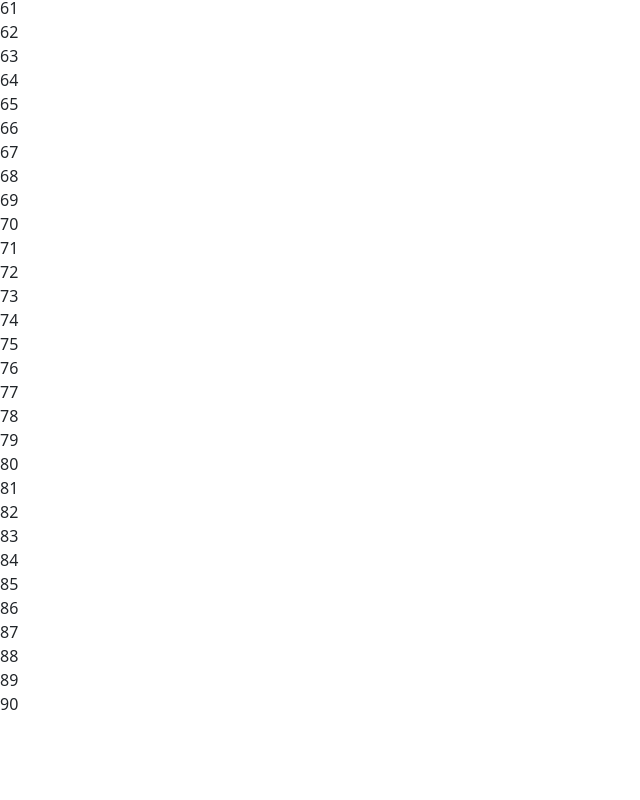
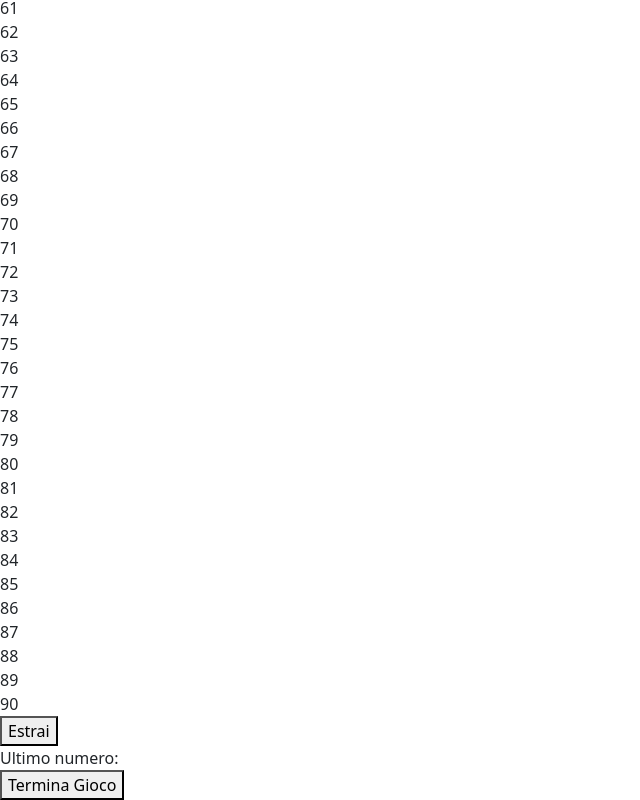
Before and after one commit to matteovecchio04/web-tombola, a React (Vite) app: page / in a window 1280 px wide. Shown: the part 1444-2244 px from the top of the page, without its empty margins (0-640 px from the left). Before the commit the page ends 2160 px from the top, so only its background shows below. Built offline with nearby package versions, Linux system fonts and the light colour scheme.

Commit message:
add game over and extract buttons on screen

```diff
--- a/src/App.jsx
+++ b/src/App.jsx
@@ -28,6 +28,7 @@ export default function Tombola() {
 
   const [gameOver, setGameOver] = useState(false)
 
+
   return (
     <>
       {numbers.map((number) => {
@@ -46,6 +47,18 @@ export default function Tombola() {
           </div>
         )
       })}
+
+      <button onClick={extractNumber}>
+        Estrai
+      </button>
+
+      <div>
+        Ultimo numero: {lastExtracted}
+      </div>
+
+      <button onClick={() => setGameOver(true)}>
+        Termina Gioco
+      </button>
     </>
   )
 }
```
